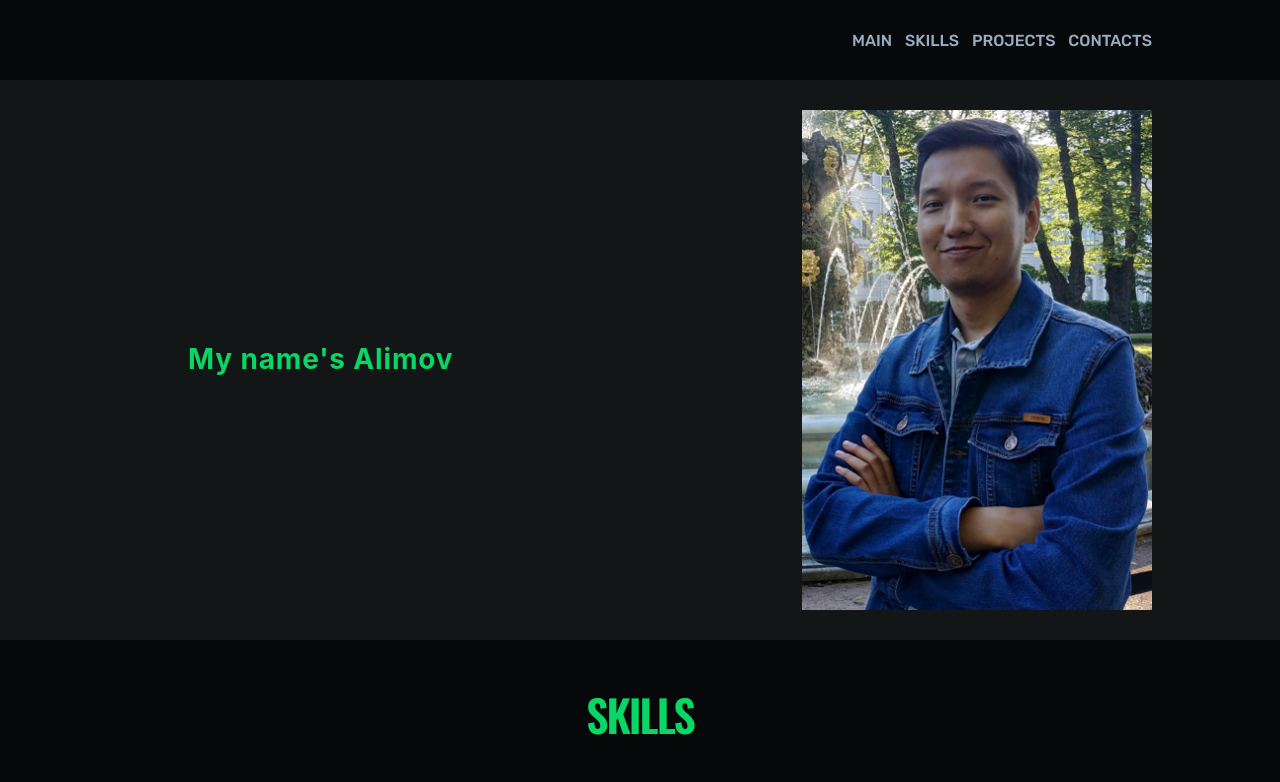
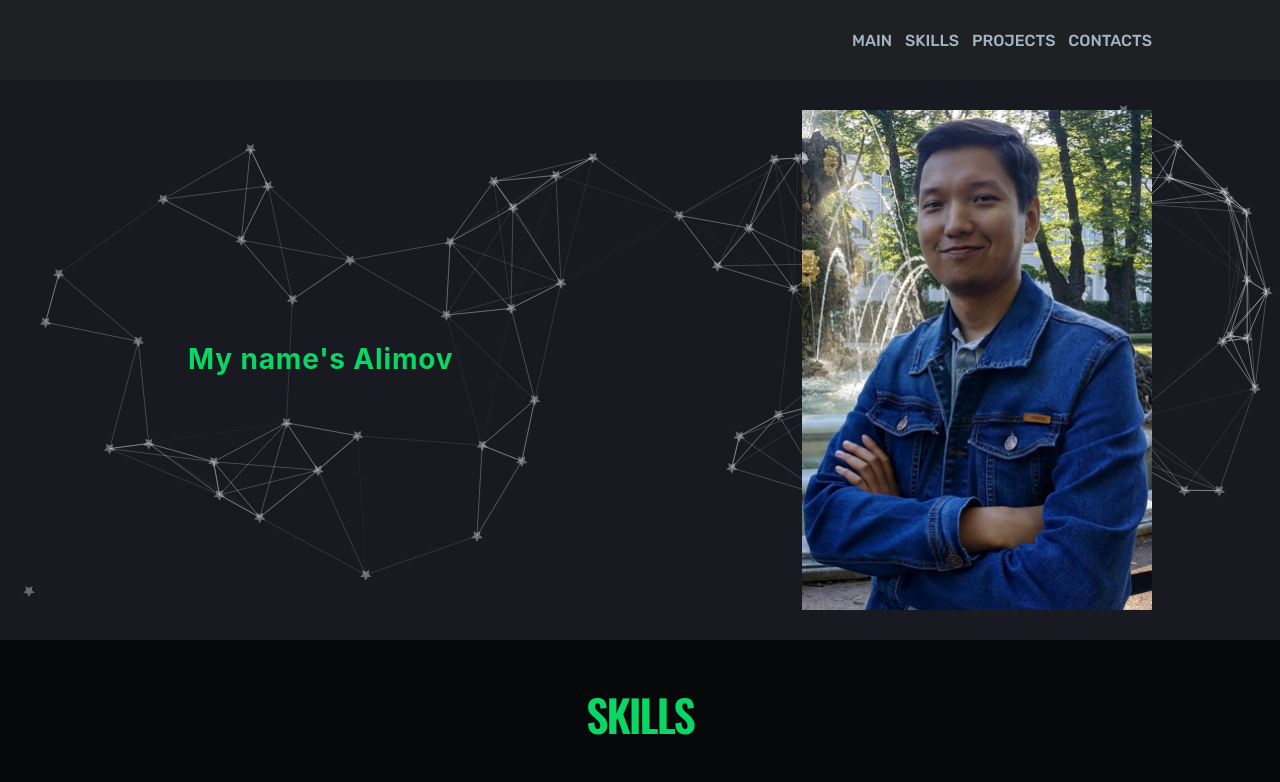
Before and after one commit to Normanar/portfolio, a React (Create React App) app: page / in a window 1280 px wide. Shown: the top 782 px of the page. Built offline with nearby package versions, Linux system fonts and the light colour scheme.

Commit message:
add star sky

```diff
--- a/package.json
+++ b/package.json
@@ -21,6 +21,7 @@
     "react-icons": "^4.3.1",
     "react-scripts": "4.0.3",
     "react-scroll": "^1.8.4",
+    "react-tsparticles": "^1.41.0",
     "typescript": "^4.1.2",
     "typewriter-effect": "^2.18.2",
     "web-vitals": "^1.0.1"
--- a/src/header/Header.module.scss
+++ b/src/header/Header.module.scss
@@ -6,6 +6,7 @@
   position: sticky;
   top: 0;
   z-index: 5;
+  opacity: 0.9;
 
   .headerContainer {
     height: 100%;
--- a/src/main/Main.jsx
+++ b/src/main/Main.jsx
@@ -3,6 +3,7 @@ import style from "./Main.module.scss"
 import avatar from '../assets/images/ava2.png'
 import Typewriter from "typewriter-effect";
 import {Fade} from 'react-awesome-reveal';
+import {StarSky} from "./StarSky";
 
 
 export function Main() {
@@ -10,6 +11,9 @@ export function Main() {
         <div className={style.mainBlock} id={"main"}>
             <Fade direction={"left"} delay={500}>
                 <div className={style.container}>
+                    <div className={style.sky}>
+                    <StarSky/>
+                    </div>
                     <div className={style.text}>
                         <Typewriter
                             options={{
--- a/src/main/Main.module.scss
+++ b/src/main/Main.module.scss
@@ -18,6 +18,13 @@
       justify-content: center;
       align-items: center;
     }
+    .sky{
+      position: absolute;
+      top:0;
+      bottom: 0;
+      left: 0;
+      right: 0;
+    }
 
     .text {
       max-width: 450px;
@@ -28,6 +35,7 @@
       line-height: 1.2;
       color: $primaryColor;
       transition: transform 0.2s linear;
+      z-index: 2;
       @media screen and (max-width: 571px) {
         font-size: 20px;
       }
@@ -42,6 +50,7 @@
       width: 350px;
       height: 500px;
       background-color: $textColor;
+      z-index: 2;
       @media screen and (max-width: 571px) {
         width: 280px;
         height: 380px;
--- /dev/null
+++ b/src/main/StarSky.jsx
@@ -0,0 +1,91 @@
+import React from "react";
+import Particles from "react-tsparticles";
+
+export function StarSky () {
+
+    return (
+        <>
+            <Particles
+                id="tsparticles"
+                options={{
+                    background: {
+                        color: {
+                            value: "#191a21",
+                        },
+                    },
+                    fpsLimit: 90,
+                    interactivity: {
+                        detectsOn: "canvas",
+                        events: {
+                            onClick: {
+                                enable: true,
+                                mode: "push",
+                            },
+                            onHover: {
+                                enable: true,
+                                mode: "repulse",
+                            },
+                            resize: true,
+                        },
+                        modes: {
+                            bubble: {
+                                distance: 400,
+                                duration: 2,
+                                opacity: 0.5,
+                                size: 40,
+                            },
+                            push: {
+                                quantity: 4,
+                            },
+                            repulse: {
+                                distance: 200,
+                                duration: 0.4,
+                            },
+                        },
+                    },
+                    particles: {
+                        color: {
+                            value: "#ffffff",
+                        },
+                        links: {
+                            color: "#ffffff",
+                            distance: 150,
+                            enable: true,
+                            opacity: 0.1,
+                            width: 1,
+                        },
+                        collisions: {
+                            enable: true,
+                        },
+                        move: {
+                            direction: "none",
+                            enable: true,
+                            outMode: "bounce",
+                            random: false,
+                            speed: 1,
+                            straight: false,
+                        },
+                        number: {
+                            density: {
+                                enable: true,
+                                area: 800,
+                            },
+                            value: 80,
+                        },
+                        opacity: {
+                            value: 0.1,
+                        },
+                        shape: {
+                            type: "star",
+                        },
+                        size: {
+                            random: false,
+                            value: 3,
+                        },
+                    },
+                    detectRetina: true,
+                }}
+            />
+        </>
+    )
+}
```
Also changed, not shown: 1 other file (tests, documents, lock files or other folders).
